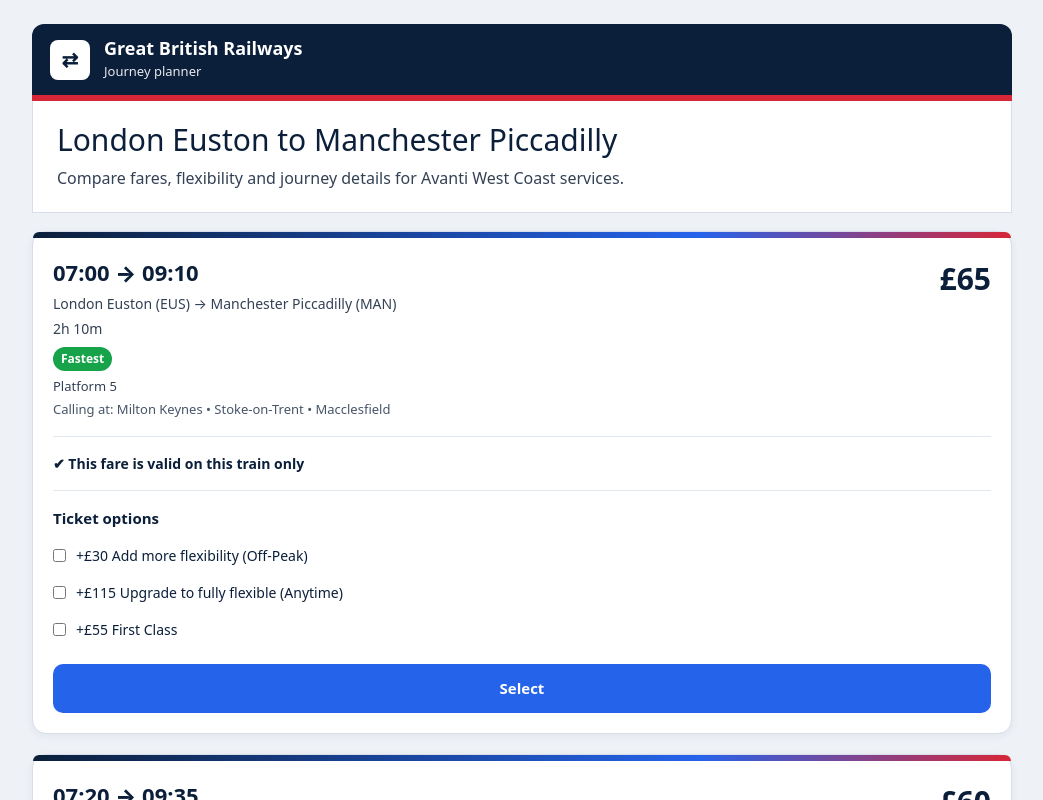
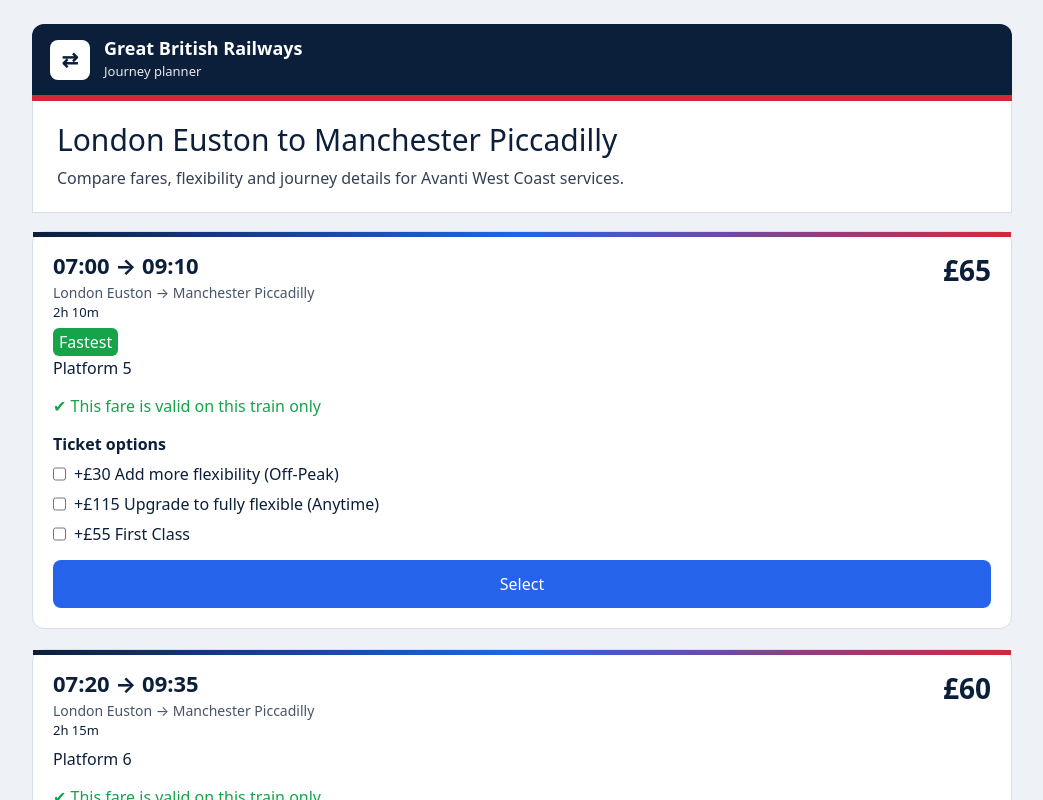
Before and after one commit to LotharG/rail-fare-prototype, a Next.js app: page / in a window 1280 px wide. Shown: the top 800 px of the page, without its empty margins (118-1161 px from the left). Built offline with nearby package versions, Linux system fonts and the light colour scheme.

Commit message:
Fix Vercel error and restore functionality

```diff
--- a/components/JourneyCard.jsx
+++ b/components/JourneyCard.jsx
@@ -23,21 +23,10 @@
   if (type === "advance") return null;
 
   if (type === "anytime") {
-    return [
-      { label: "06", valid: true },
-      { label: "07", valid: true },
-      { label: "08", valid: true },
-      { label: "09", valid: true },
-      { label: "10", valid: true },
-      { label: "11", valid: true },
-      { label: "12", valid: true },
-      { label: "13", valid: true },
-      { label: "14", valid: true },
-      { label: "15", valid: true },
-      { label: "16", valid: true },
-      { label: "17", valid: true },
-      { label: "18", valid: true }
-    ];
+    return Array.from({ length: 13 }, (_, i) => ({
+      label: String(6 + i),
+      valid: true
+    }));
   }
 
   return [
@@ -70,8 +59,8 @@
   const ladder = buildFlexibilityLadder(journey.fares);
   const firstClass = getFirstClassFare(journey.fares);
 
-  const flexFare = ladder.find((f) => f.type === "off_peak");
-  const anytimeFare = ladder.find((f) => f.type === "anytime");
+  const flexFare = ladder.find(f => f.type === "off_peak");
+  const anytimeFare = ladder.find(f => f.type === "anytime");
 
   const flexUpgrade = flexFare ? flexFare.delta : 0;
   const anytimeUpgrade = anytimeFare ? anytimeFare.delta : 0;
@@ -85,6 +74,7 @@
   const [addAnytime, setAddAnytime] = useState(false);
   const [addFirst, setAddFirst] = useState(false);
 
+  // Reset only when deselected
   useEffect(() => {
     if (!selected) {
       setAddFlex(false);
@@ -94,27 +84,24 @@
   }, [selected]);
 
   let activeFareType = "advance";
-  if (addAnytime) {
-    activeFareType = "anytime";
-  } else if (addFlex) {
-    activeFareType = "off_peak";
-  }
+  if (addAnytime) activeFareType = "anytime";
+  else if (addFlex) activeFareType = "off_peak";
 
   let total = cheapest.price;
-  if (addAnytime) {
-    total += anytimeUpgrade;
-  } else if (addFlex) {
-    total += flexUpgrade;
-  }
-  if (addFirst) {
-    total += firstUpgrade;
-  }
+  if (addAnytime) total += anytimeUpgrade;
+  else if (addFlex) total += flexUpgrade;
+  if (addFirst) total += firstUpgrade;
 
-  const durationMins = getDurationMinutes(journey.departure, journey.arrival);
+  const durationMins = getDurationMinutes(
+    journey.departure,
+    journey.arrival
+  );
+
   const duration = formatDuration(durationMins);
   const stops = journey.callingPoints.length;
   const isFastest = durationMins === fastestDuration;
 
+  // Update parent WITHOUT causing loop
   useEffect(() => {
     if (selected && onPriceChange) {
       onPriceChange({
@@ -125,17 +112,17 @@
         addFirst
       });
     }
-  }, [selected, addFlex, addAnytime, addFirst]); // intentionally excludes parent callback identity
+  }, [selected, addFlex, addAnytime, addFirst]);
 
   return (
-    <div
-      style={{
-        ...styles.card,
-        border: selected ? "2px solid #2563eb" : "1px solid #d7deea"
-      }}
-    >
+    <div style={{
+      ...styles.card,
+      border: selected ? "2px solid #2563eb" : "1px solid #d7deea"
+    }}>
+      {/* TOP STRIPE */}
       <div style={styles.topStripe} />
 
+      {/* HEADER */}
       <div style={styles.row}>
         <div>
           <div style={styles.time}>
@@ -143,128 +130,114 @@
           </div>
 
           <div style={styles.route}>
-            {journey.origin} ({journey.originCode}) →{" "}
-            {journey.destination} ({journey.destinationCode})
+            {journey.origin} → {journey.destination}
           </div>
 
           <div style={styles.duration}>{duration}</div>
 
           <div style={styles.badgeRow}>
-            {isFastest && <span style={styles.fastBadge}>Fastest</span>}
-            {stops === 0 && <span style={styles.directBadge}>Direct</span>}
-            {stops <= 2 && !isFastest && (
-              <span style={styles.fewStopsBadge}>Fewer stops</span>
-            )}
+            {isFastest && <span style={styles.fast}>Fastest</span>}
+            {stops === 0 && <span style={styles.direct}>Direct</span>}
           </div>
 
           <div style={styles.meta}>Platform {journey.platform}</div>
-
-          <div style={styles.calls}>
-            Calling at:{" "}
-            {journey.callingPoints.length > 0
-              ? journey.callingPoints.join(" • ")
-              : "Direct service"}
-          </div>
         </div>
 
         <div style={styles.priceBlock}>
-          {isCheapest && <span style={styles.cheapestBadge}>Cheapest</span>}
-          <div style={styles.price} aria-live="polite">
-            £{total}
-          </div>
+          {isCheapest && <div style={styles.cheapest}>Cheapest</div>}
+          <div style={styles.price}>£{total}</div>
         </div>
       </div>
 
+      {/* VALIDITY */}
       <div style={styles.section}>
         {activeFareType === "advance" ? (
           <div style={styles.serviceOnly}>
             ✔ This fare is valid on this train only
           </div>
         ) : (
-          <div>
-            <div style={styles.validityLabel}>
+          <>
+            <div style={styles.validity}>
               {activeFareType === "anytime"
                 ? "✔ Valid on any service today"
                 : "✔ Valid on selected off-peak services"}
             </div>
 
-            <div style={styles.timelineWrapper}>
+            <div style={styles.timeline}>
               {getValidityBlocks(activeFareType).map((b, i) => (
                 <div key={i} style={styles.timelineItem}>
-                  <div
-                    style={{
-                      ...styles.block,
-                      background: b.valid ? "#16a34a" : "#dc2626"
-                    }}
-                  />
-                  <div style={styles.label}>{i % 3 === 0 ? b.label : ""}</div>
+                  <div style={{
+                    ...styles.block,
+                    background: b.valid ? "#16a34a" : "#dc2626"
+                  }} />
+                  <div style={styles.label}>
+                    {i % 3 === 0 ? b.label : ""}
+                  </div>
                 </div>
               ))}
             </div>
-
-            <div style={styles.legend}>
-              <span>🟩 Valid (can travel)</span>
-              <span>🟥 Not valid</span>
-            </div>
-          </div>
+          </>
         )}
       </div>
 
+      {/* OPTIONS */}
       <div style={styles.section}>
-        <strong style={styles.sectionTitle}>Ticket options</strong>
+        <strong>Ticket options</strong>
 
         {flexFare && (
-          <label style={styles.optionRow}>
+          <label style={styles.option}>
             <input
               type="checkbox"
               checked={addFlex}
               onChange={() => {
-                const newValue = !addFlex;
-                setAddFlex(newValue);
-                if (newValue) setAddAnytime(false);
+                const v = !addFlex;
+                setAddFlex(v);
+                if (v) setAddAnytime(false);
               }}
             />
-            <span>+£{flexUpgrade} Add more flexibility (Off-Peak)</span>
+            +£{flexUpgrade} Add more flexibility (Off-Peak)
           </label>
         )}
 
         {anytimeFare && (
-          <label style={styles.optionRow}>
+          <label style={styles.option}>
             <input
               type="checkbox"
               checked={addAnytime}
               onChange={() => {
-                const newValue = !addAnytime;
-                setAddAnytime(newValue);
-                if (newValue) setAddFlex(false);
+                const v = !addAnytime;
+                setAddAnytime(v);
+                if (v) setAddFlex(false);
               }}
             />
-            <span>+£{anytimeUpgrade} Upgrade to fully flexible (Anytime)</span>
+            +£{anytimeUpgrade} Upgrade to fully flexible (Anytime)
           </label>
         )}
 
         {firstUpgrade > 0 && (
-          <label style={styles.optionRow}>
+          <label style={styles.option}>
             <input
               type="checkbox"
               checked={addFirst}
               onChange={() => setAddFirst(!addFirst)}
             />
-            <span>+£{firstUpgrade} First Class</span>
+            +£{firstUpgrade} First Class
           </label>
         )}
       </div>
 
-      <button onClick={onSelect} style={styles.selectButton}>
+      {/* SELECT */}
+      <button onClick={onSelect} style={styles.select}>
         {selected ? "Selected ✓" : "Select"}
       </button>
 
+      {/* POST SELECT */}
       {selected && (
-        <div style={styles.postSelect}>
-          <button style={styles.secondaryButton}>Add return</button>
-          <button style={styles.secondaryButton}>Add another journey</button>
+        <div style={styles.post}>
+          <button style={styles.secondary}>Add return</button>
+          <button style={styles.secondary}>Add another journey</button>
 
-          <button style={styles.primaryAction} onClick={onContinue}>
+          <button style={styles.primary} onClick={onContinue}>
             Continue to basket →
           </button>
         </div>
@@ -275,123 +248,64 @@
 
 const styles = {
   card: {
-    background: "#ffffff",
-    borderRadius: "14px",
-    marginBottom: "20px",
+    background: "#fff",
     padding: "20px",
-    boxShadow: "0 2px 8px rgba(11, 31, 58, 0.06)"
+    borderRadius: "12px",
+    marginBottom: "20px"
   },
   topStripe: {
-    height: "6px",
-    borderRadius: "8px 8px 0 0",
-    background: "linear-gradient(90deg, #0b1f3a 0%, #2563eb 68%, #d72638 100%)",
-    margin: "-20px -20px 18px -20px"
+    height: "5px",
+    background: "linear-gradient(to right, #0b1f3a, #2563eb, #d72638)",
+    margin: "-20px -20px 12px -20px"
   },
   row: {
     display: "flex",
-    justifyContent: "space-between",
-    gap: "16px"
+    justifyContent: "space-between"
   },
   time: {
     fontSize: "22px",
-    fontWeight: "800",
-    color: "#0b1f3a"
+    fontWeight: "700"
   },
   route: {
     fontSize: "14px",
-    color: "#334155",
-    marginTop: "4px"
+    color: "#475569"
   },
   duration: {
-    fontSize: "14px",
-    marginTop: "4px",
-    color: "#334155"
-  },
-  meta: {
-    fontSize: "13px",
-    marginTop: "6px",
-    color: "#334155"
-  },
-  calls: {
-    fontSize: "13px",
-    marginTop: "4px",
-    color: "#475569"
+    fontSize: "13px"
   },
   badgeRow: {
+    marginTop: "6px",
     display: "flex",
-    gap: "8px",
-    marginTop: "8px",
-    flexWrap: "wrap"
+    gap: "6px"
   },
-  fastBadge: {
+  fast: {
     background: "#16a34a",
-    color: "#ffffff",
-    padding: "3px 8px",
-    borderRadius: "999px",
-    fontSize: "12px",
-    fontWeight: "700"
+    color: "white",
+    padding: "2px 6px",
+    borderRadius: "6px"
   },
-  directBadge: {
+  direct: {
     background: "#2563eb",
-    color: "#ffffff",
-    padding: "3px 8px",
-    borderRadius: "999px",
-    fontSize: "12px",
-    fontWeight: "700"
+    color: "white",
+    padding: "2px 6px",
+    borderRadius: "6px"
   },
-  fewStopsBadge: {
+  priceBlock: { textAlign: "right" },
+  price: { fontSize: "28px", fontWeight: "800" },
+  cheapest: {
     background: "#d72638",
-    color: "#ffffff",
-    padding: "3px 8px",
-    borderRadius: "999px",
-    fontSize: "12px",
-    fontWeight: "700"
+    color: "white",
+    padding: "2px 6px",
+    borderRadius: "6px",
+    marginBottom: "4px"
   },
-  priceBlock: {
-    textAlign: "right",
-    minWidth: "92px"
-  },
-  price: {
-    fontSize: "30px",
-    fontWeight: "800",
-    color: "#0b1f3a"
-  },
-  cheapestBadge: {
-    background: "#d72638",
-    color: "#ffffff",
-    padding: "4px 8px",
-    borderRadius: "999px",
-    fontSize: "12px",
-    fontWeight: "700",
-    display: "inline-block",
-    marginBottom: "6px"
-  },
-  section: {
-    marginTop: "16px",
-    paddingTop: "16px",
-    borderTop: "1px solid #e2e8f0"
-  },
-  sectionTitle: {
-    display: "block",
-    marginBottom: "8px",
-    color: "#0b1f3a",
-    fontSize: "15px"
-  },
-  serviceOnly: {
-    fontSize: "14px",
-    color: "#0b1f3a",
-    fontWeight: "600"
-  },
-  validityLabel: {
-    fontSize: "14px",
-    color: "#0b1f3a",
-    fontWeight: "600"
-  },
-  timelineWrapper: {
+  section: { marginTop: "14px" },
+  serviceOnly: { color: "#16a34a" },
+  validity: { fontSize: "14px" },
+  timeline: {
     display: "flex",
     gap: "4px",
-    marginTop: "10px",
-    flexWrap: "wrap"
+    marginTop: "6px"
   },
   timelineItem: {
     display: "flex",
@@ -399,66 +313,41 @@
     alignItems: "center"
   },
   block: {
-    width: "18px",
-    height: "12px",
-    borderRadius: "2px"
+    width: "16px",
+    height: "10px"
   },
-  label: {
-    fontSize: "12px",
-    color: "#334155",
-    marginTop: "3px"
+  label: { fontSize: "10px" },
+  option: {
+    display: "flex",
+    gap: "8px",
+    marginTop: "6px"
   },
-  legend: {
-    display: "flex",
-    gap: "12px",
-    fontSize: "12px",
-    marginTop: "8px",
-    color: "#334155",
-    flexWrap: "wrap"
+  select: {
+    marginTop: "14px",
+    width: "100%",
+    padding: "12px",
+    background: "#2563eb",
+    color: "white",
+    border: "none",
+    borderRadius: "8px"
   },
-  optionRow: {
-    display: "flex",
-    alignItems: "center",
-    gap: "10px",
-    padding: "8px 0",
-    cursor: "pointer",
-    fontSize: "14px",
-    color: "#0b1f3a"
-  },
-  selectButton: {
-    marginTop: "16px",
-    width: "100%",
-    padding: "13px",
-    borderRadius: "10px",
-    background: "#2563eb",
-    color: "#ffffff",
-    border: "none",
-    fontWeight: "700",
-    fontSize: "15px",
-    cursor: "pointer"
-  },
-  postSelect: {
-    marginTop: "12px",
+  post: {
+    marginTop: "10px",
     display: "flex",
     flexDirection: "column",
-    gap: "10px"
+    gap: "8px"
   },
-  secondaryButton: {
-    padding: "11px",
-    borderRadius: "10px",
-    border: "2px solid #cbd5e1",
-    background: "#ffffff",
-    color: "#0b1f3a",
-    fontWeight: "700",
-    cursor: "pointer"
+  secondary: {
+    padding: "10px",
+    border: "1px solid #ddd",
+    borderRadius: "8px",
+    background: "white"
   },
-  primaryAction: {
-    padding: "13px",
-    borderRadius: "10px",
-    background: "#0b1f3a",
-    color: "#ffffff",
-    fontWeight: "700",
+  primary: {
+    padding: "12px",
+    background: "#111827",
+    color: "white",
     border: "none",
-    cursor: "pointer"
+    borderRadius: "8px"
   }
 };
```
